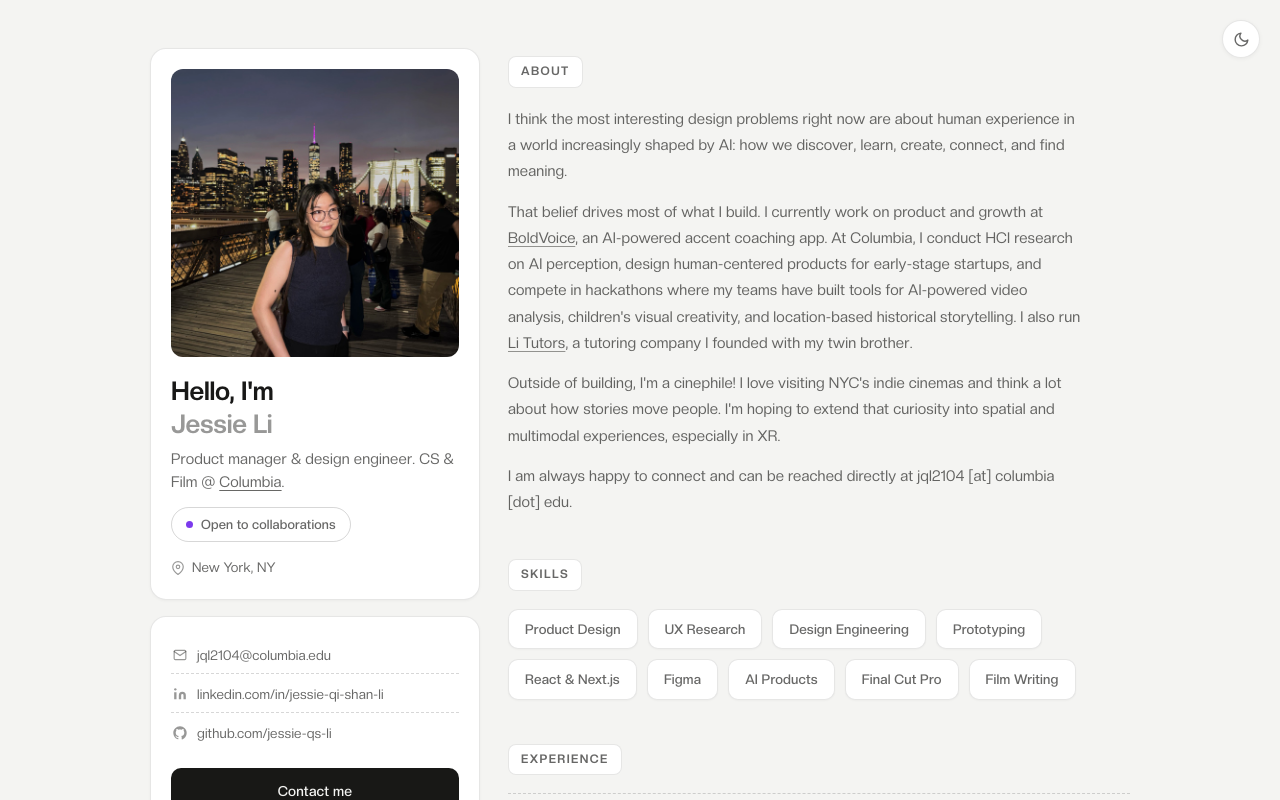
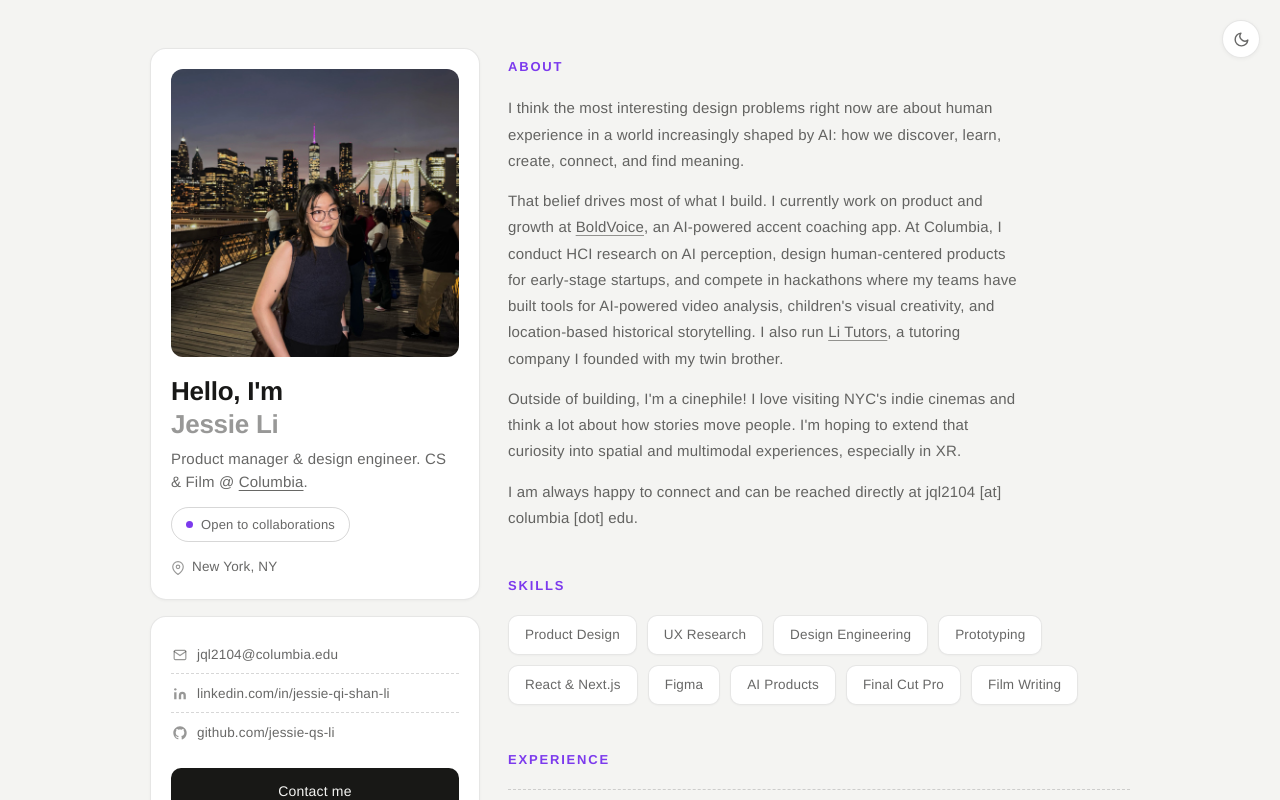
Before and after one commit to jessie-qs-li/portfolio, a Next.js app: page / in a window 1280 px wide. Shown: the top 800 px of the page. Built offline with nearby package versions, Linux system fonts and the light colour scheme; no server answers.

Commit message:
Swap font to Liberation Sans; section headers to boxless purple bold caps

```diff
--- a/app/globals.css
+++ b/app/globals.css
@@ -13,7 +13,7 @@
   --border-dash: rgba(10, 10, 8, 0.16);
   --chip-bg: #FFFFFF;
   --accent: #7C3AED;
-  --font-body: var(--font-creato), sans-serif;
+  --font-body: var(--font-site), sans-serif;
   --transition: 0.2s ease;
 }
 
@@ -122,10 +122,9 @@ a.contact-row:hover { color: var(--text); }
 
 .section-chip {
   display: inline-block; align-self: flex-start;
-  font-size: 12px; font-weight: 700; letter-spacing: 0.12em; text-transform: uppercase;
-  color: var(--text2); background: var(--chip-bg);
-  border: 1px solid var(--border); border-radius: 8px;
-  padding: 5px 12px; margin-bottom: 18px;
+  font-size: 13px; font-weight: 700; letter-spacing: 0.14em; text-transform: uppercase;
+  color: var(--accent);
+  margin-bottom: 18px;
 }
 .cv-section { display: flex; flex-direction: column; }
 
--- a/app/layout.tsx
+++ b/app/layout.tsx
@@ -2,14 +2,12 @@ import type { Metadata } from "next"
 import localFont from "next/font/local"
 import "./globals.css"
 
-const creato = localFont({
+const siteFont = localFont({
   src: [
-    { path: "./fonts/CreatoDisplay-Regular.otf", weight: "400", style: "normal" },
-    { path: "./fonts/CreatoDisplay-Medium.otf", weight: "500", style: "normal" },
-    { path: "./fonts/CreatoDisplay-Bold.otf", weight: "700", style: "normal" },
-    { path: "./fonts/CreatoDisplay-ExtraBold.otf", weight: "800", style: "normal" },
+    { path: "./fonts/LiberationSans-Regular.ttf", weight: "400", style: "normal" },
+    { path: "./fonts/LiberationSans-Bold.ttf", weight: "700", style: "normal" },
   ],
-  variable: "--font-creato",
+  variable: "--font-site",
   display: "swap",
 })
 
@@ -20,7 +18,7 @@ export const metadata: Metadata = {
 
 export default function RootLayout({ children }: { children: React.ReactNode }) {
   return (
-    <html lang="en" suppressHydrationWarning className={creato.variable}>
+    <html lang="en" suppressHydrationWarning className={siteFont.variable}>
       <head>
         <script
           dangerouslySetInnerHTML={{
```
Also changed, not shown: app/fonts/LiberationSans-Bold.ttf (added), app/fonts/LiberationSans-Regular.ttf (added).
